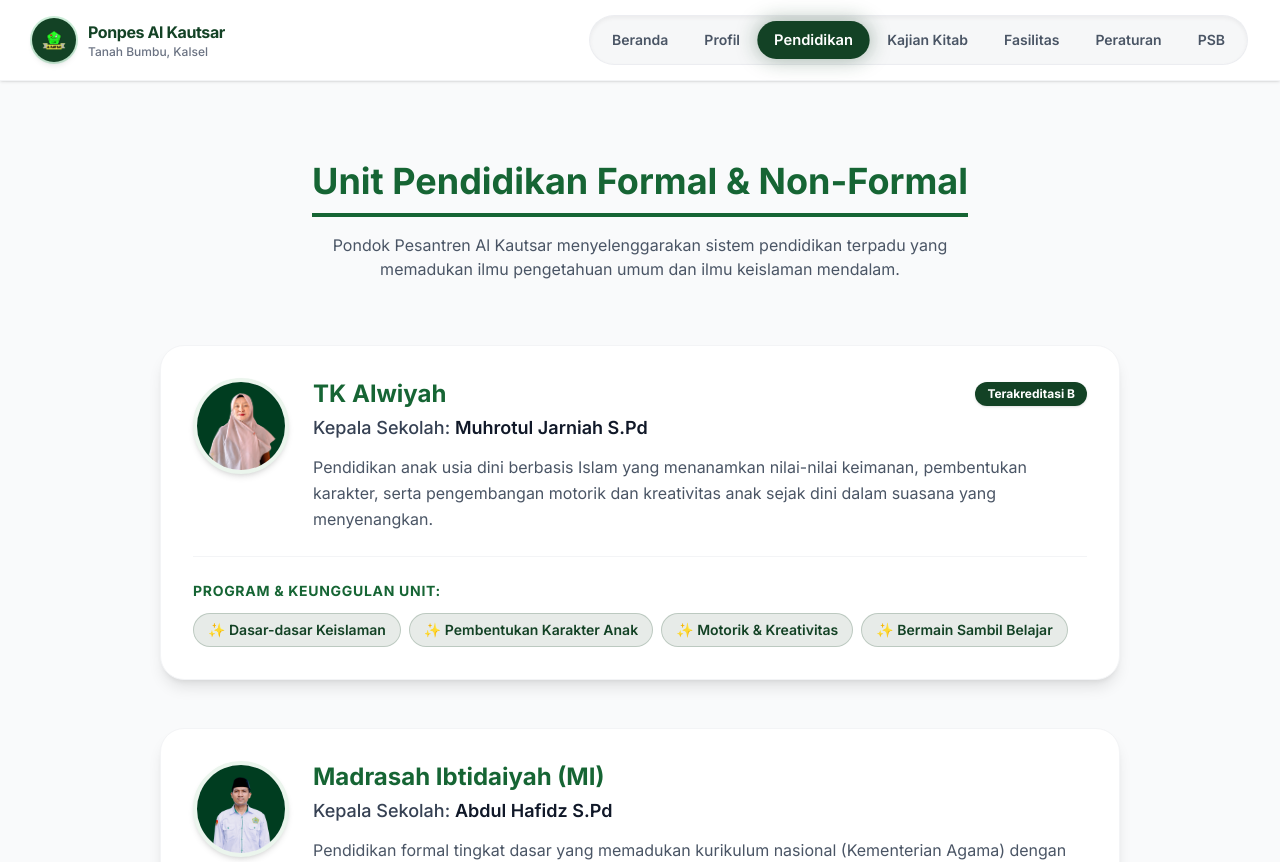
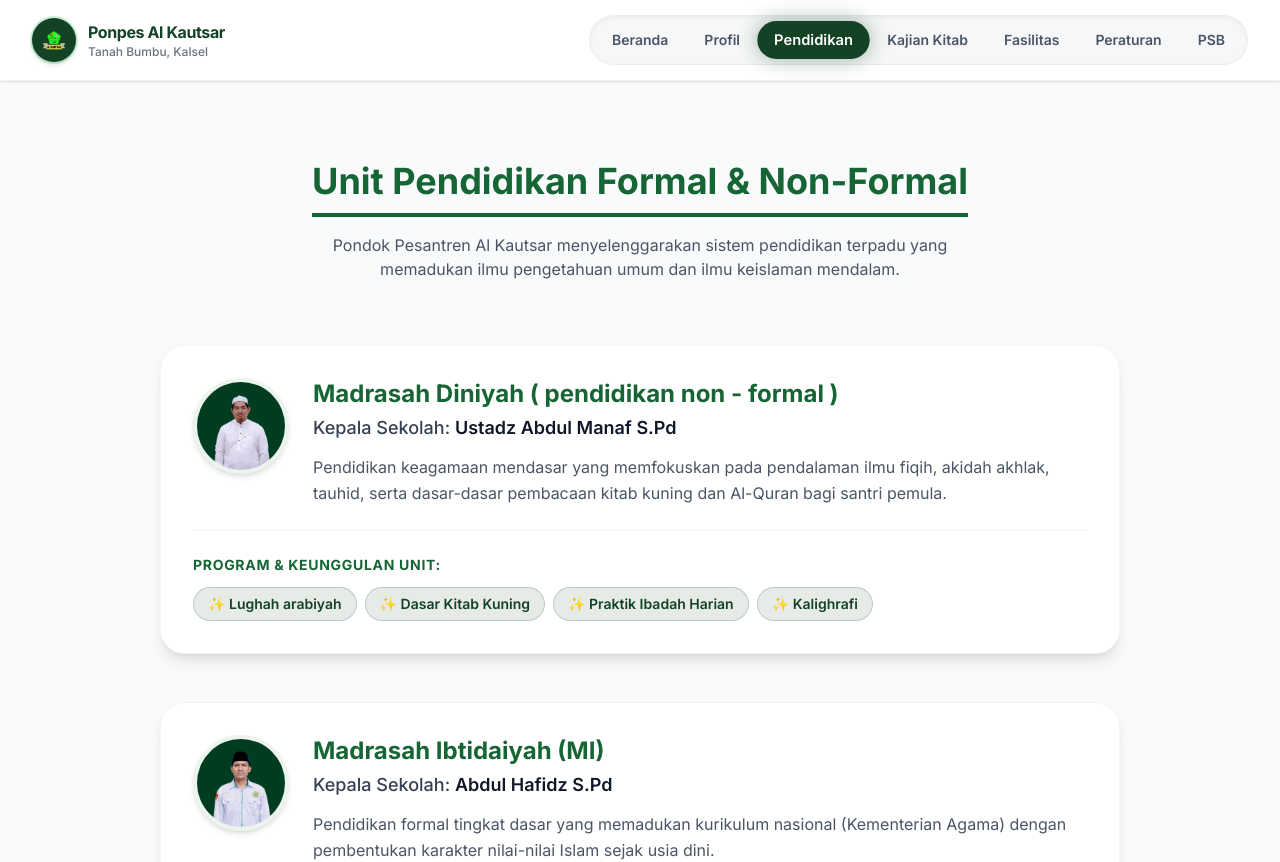
Before and after one commit to PONPEALKAUTSAR/PROFIL-PONDOK, a Next.js app: page /pendidikan in a window 1280 px wide. Shown: the top 862 px of the page. Built offline with nearby package versions, Linux system fonts and the light colour scheme.

Commit message:
Pindahkan posisi TK Alwiyah ke urutan paling bawah

```diff
--- a/app/pendidikan/page.tsx
+++ b/app/pendidikan/page.tsx
@@ -4,12 +4,11 @@ import FadeIn from "@/components/FadeIn";
 
 const unitPendidikan = [
   {
-    nama: "TK Alwiyah",
-    kepala: "Muhrotul Jarniah S.Pd",
-    foto: "/images/muhrotul-jarniah.png",
-    deskripsi: "Pendidikan anak usia dini berbasis Islam yang menanamkan nilai-nilai keimanan, pembentukan karakter, serta pengembangan motorik dan kreativitas anak sejak dini dalam suasana yang menyenangkan.",
-    unggulan: ["Dasar-dasar Keislaman", "Pembentukan Karakter Anak", "Motorik & Kreativitas", "Bermain Sambil Belajar"],
-    akreditasi: "Terakreditasi B"
+    nama: "Madrasah Diniyah ( pendidikan non - formal )",
+    kepala: "Ustadz Abdul Manaf S.Pd",
+    foto: "/images/abdul-manaf.png",
+    deskripsi: "Pendidikan keagamaan mendasar yang memfokuskan pada pendalaman ilmu fiqih, akidah akhlak, tauhid, serta dasar-dasar pembacaan kitab kuning dan Al-Quran bagi santri pemula.",
+    unggulan: [" Lughah arabiyah", "Dasar Kitab Kuning", "Praktik Ibadah Harian" , " Kalighrafi "]
   },
   {
     nama: "Madrasah Ibtidaiyah (MI)",
@@ -40,7 +39,7 @@ const unitPendidikan = [
     foto: "/images/muhrotul-jarniah.png",
     deskripsi: "Pendidikan anak usia dini berbasis Islam yang menanamkan nilai-nilai keimanan, pembentukan karakter, serta pengembangan motorik dan kreativitas anak sejak dini dalam suasana yang menyenangkan.",
     unggulan: ["Dasar-dasar Keislaman", "Pembentukan Karakter Anak", "Motorik & Kreativitas", "Bermain Sambil Belajar"],
-
+    akreditasi: "Terakreditasi B"
   },
 ];
 
```
